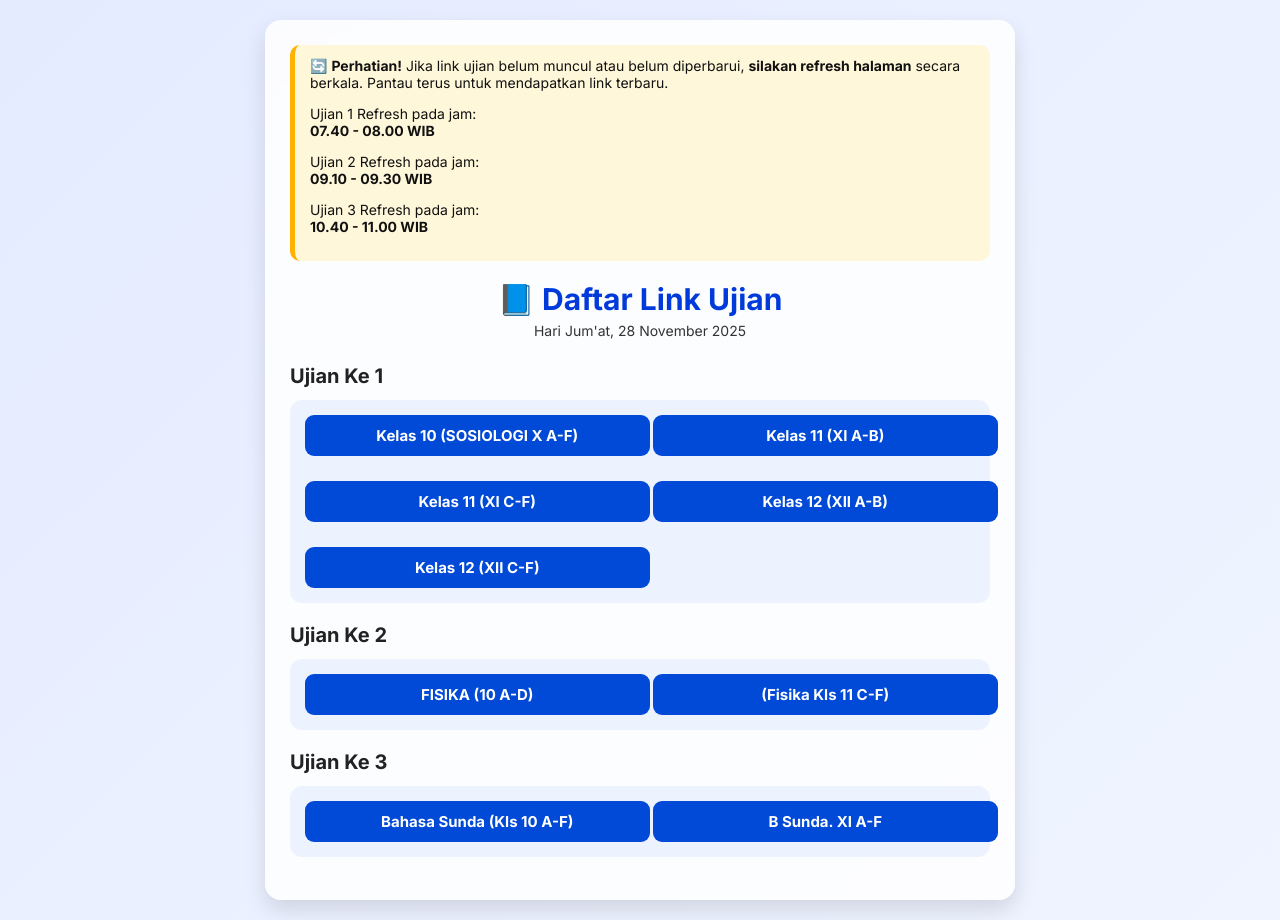
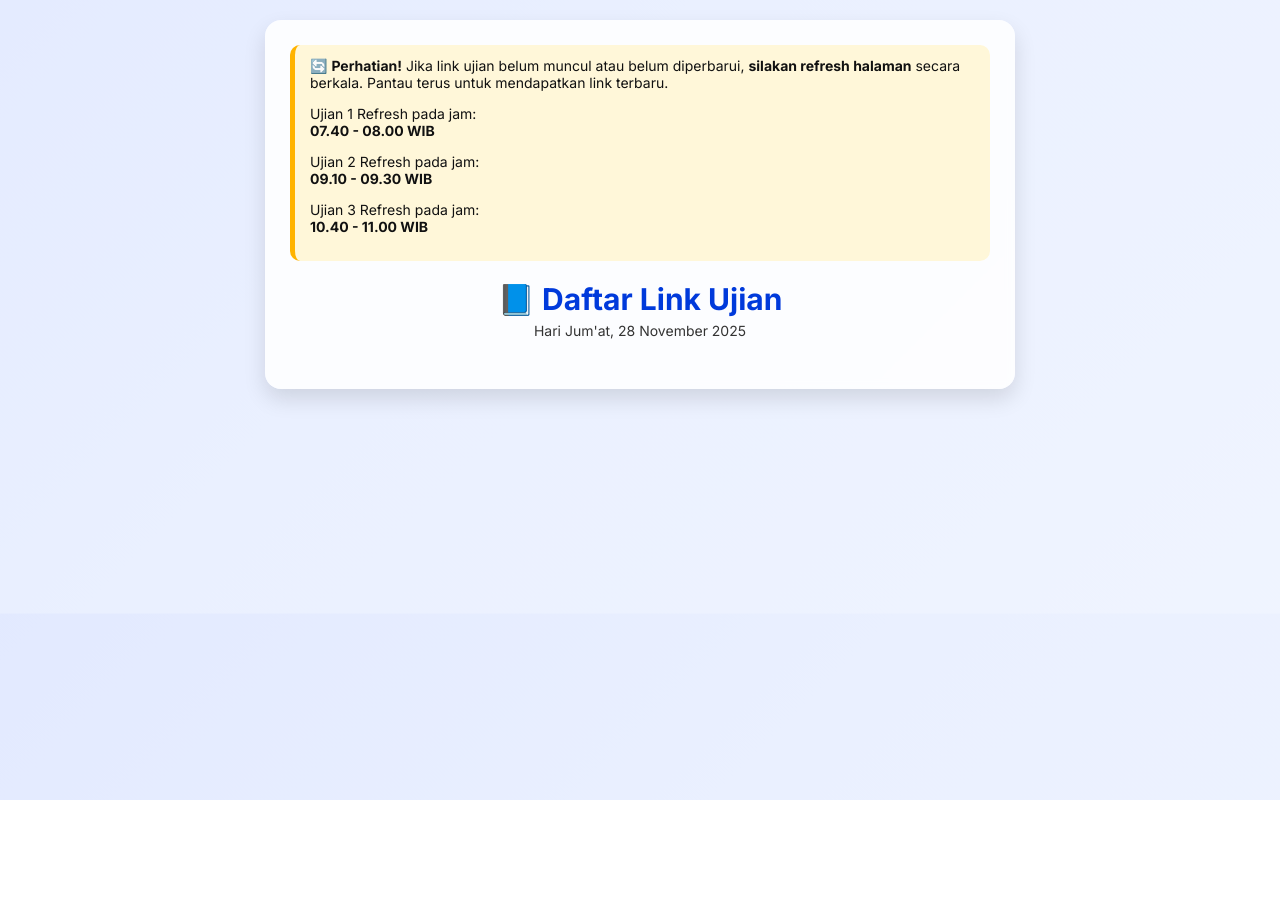
Before and after one commit to fahmi959/cctv_backend_fahmi, a website: page public/index.html in a window 1280 px wide. After the commit the page ends 800 px from the top, so only its background shows below. Drawn offline with Linux system fonts and the light colour scheme.

Commit message:
Update index.html

```diff
--- a/public/index.html
+++ b/public/index.html
@@ -186,7 +186,7 @@
         <h1>📘 Daftar Link Ujian</h1>
         <div class="date">Hari Jum'at, 28 November 2025</div>
 
-        <h2>Ujian Ke 1</h2>
+        <!-- <h2>Ujian Ke 1</h2>
         <div class="link-block">
             <a class="btn-link" href="https://forms.gle/p2b125TjAEvYyPz3A">Kelas 10 (SOSIOLOGI X A-F)</a>
             <a class="btn-link" href="https://forms.gle/H5mMw8j1YLeDes2X6">Kelas 11 (XI A-B)</a>
@@ -194,19 +194,19 @@
             <a class="btn-link" href="https://forms.gle/cyNS7nP6YbuTQmAG8">Kelas 12 (XII A-B)</a>
             <a class="btn-link" href="https://forms.gle/MwsWyo4NwNJunadGA">Kelas 12 (XII C-F)</a>
 
-        </div>
+        </div>  -->
 
-        <h2>Ujian Ke 2</h2>
+        <!-- <h2>Ujian Ke 2</h2>
         <div class="link-block">
             <a class="btn-link" href="https://s.id/ASASFISIKA10TP2025-2026">FISIKA (10 A-D)</a>
             <a class="btn-link" href="https://forms.gle/UqcgLRzUyAPjm6cd6">(Fisika Kls 11 C-F)</a>
-                    </div>
+                    </div>  -->
 
-        <h2>Ujian Ke 3</h2>
+        <!-- <h2>Ujian Ke 3</h2>
         <div class="link-block">
             <a class="btn-link" href="https://forms.gle/KvQR4hAAi6CFGe3G6">Bahasa Sunda (Kls 10 A-F)</a>
             <a class="btn-link" href="https://forms.gle/mwW9thKiubNMM2dT8">B Sunda. XI A-F</a>
-        </div>
+        </div>  -->
 
 
 
```
